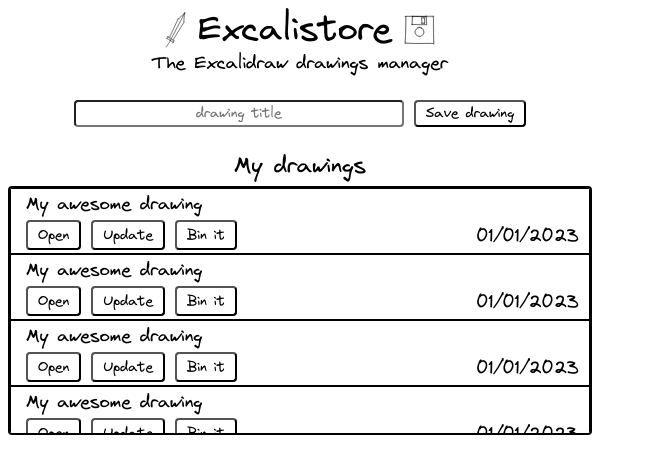
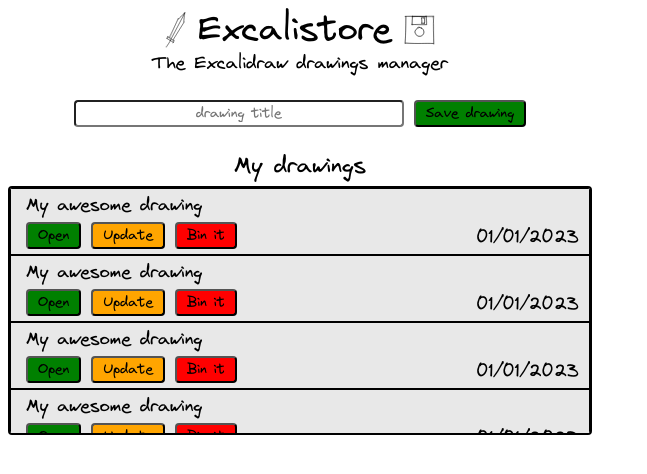
Before and after one commit to andrewinci/excalistore, a React (Vite) app: page / in a window 1280 px wide. Shown: the top 474 px of the page, without its empty margins (0-647 px from the left). Built offline with nearby package versions, Linux system fonts and the light colour scheme.

Commit message:
feat: color the buttons

```diff
--- a/src/components.ts
+++ b/src/components.ts
@@ -31,6 +31,7 @@
 
 type GroupProps = {
   justifyContent?: "center" | "space-between";
+  alignItems?: "flex-end";
   maxHeight?: number;
   margin?: string;
   padding?: string;
@@ -43,19 +44,24 @@
     props.maxHeight ? `${props.maxHeight}px` : undefined};
   margin: ${(props) => props.margin ?? undefined};
   padding: ${(props) => props.padding ?? undefined};
+  align-items: ${(props) => props.alignItems ?? undefined};
 `;
 
-export const Button = styled.button`
+type ButtonProps = {
+  color: "green" | "orange" | "red";
+};
+
+export const Button = styled.button<ButtonProps>`
   font-family: virgil;
   padding: 3px 10px;
-  background-color: #ffffff;
+  background-color: ${(props) => props.color};
   font-size: ${fontSizes.xs};
   border-radius: 4px;
   color: black;
   margin-left: 5px;
   margin-right: 5px;
   &:hover {
-    color: #ffffff;
+    color: ${(props) => props.color};
     background-color: black;
   }
 `;
--- a/src/main.tsx
+++ b/src/main.tsx
@@ -1,5 +1,5 @@
 // entry point of the react app that powers the extension pop-up
-import { css, Global } from '@emotion/react'
+import { Global } from '@emotion/react'
 import styled from '@emotion/styled'
 import React from 'react'
 import ReactDOM from 'react-dom/client'
@@ -24,27 +24,26 @@
   const ItemContainer = styled.div`
     border: 1px solid black;
     padding: 0px 10px;
+    background-color: #e8e8e8;
   `;
   return <ItemContainer>
-    <Text margin="4px 5px" size='s'>{name}</Text>
-    <Group justifyContent="space-between">
+    <Text margin="5px" size='s'>{name}</Text>
+    <Group margin='0px 0px 5px 0px' alignItems='flex-end' justifyContent="space-between">
       <Group maxHeight={30}>
-        <Button>Open</Button>
-        <Button>Update</Button>
-        <Button>Bin it</Button>
+        <Button color='green'>Open</Button>
+        <Button color='orange'>Update</Button>
+        <Button color='red'>Bin it</Button>
       </Group>
-      <Text size='s' margin="5px 0px">{date}</Text>
+      <Text size='s' margin="0px">{date}</Text>
     </Group>
   </ItemContainer>
 }
 
-ReactDOM.createRoot(document.getElementById('root') as HTMLElement).render(
-  <React.StrictMode>
-    <Global styles={GlobalStyles} />
+const App = () => <>
   <TitleBar />
   <Group margin="25px 0 25px 0">
     <Input style={{ minWidth: "320px" }} placeholder='drawing title'></Input>
-      <Button>Save drawing</Button>
+    <Button color='green'>Save drawing</Button>
   </Group>
   <Group margin='0px 0px 5px 0'>
     <Text size='l'>My drawings</Text>
@@ -59,6 +58,11 @@
     <DrawingItem name="My awesome drawing" date='01/01/2023' />
     <DrawingItem name="My awesome drawing" date='01/01/2023' />
   </div>
+</>
 
+ReactDOM.createRoot(document.getElementById('root') as HTMLElement).render(
+  <React.StrictMode>
+    <Global styles={GlobalStyles} />
+    <App />
   </React.StrictMode>,
 )
```
Lines whose indentation alone changed are shown as unchanged.
